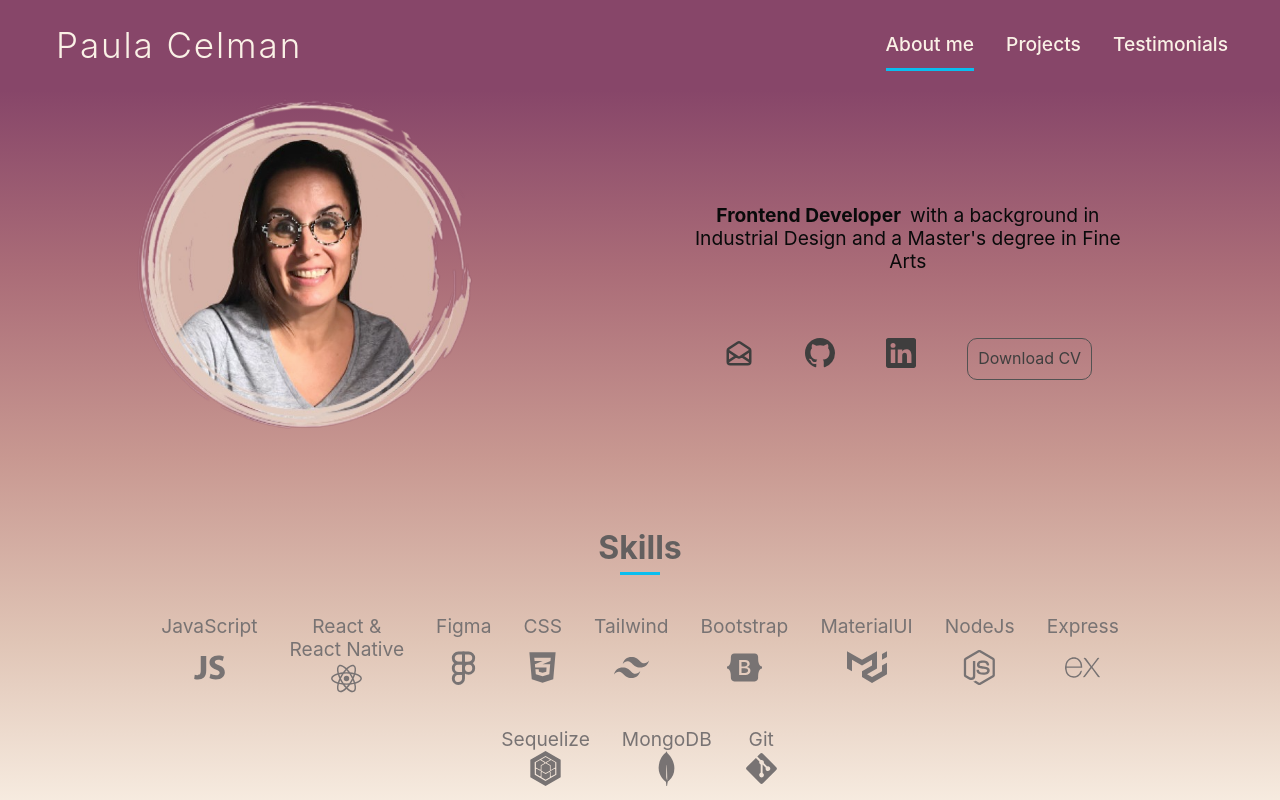
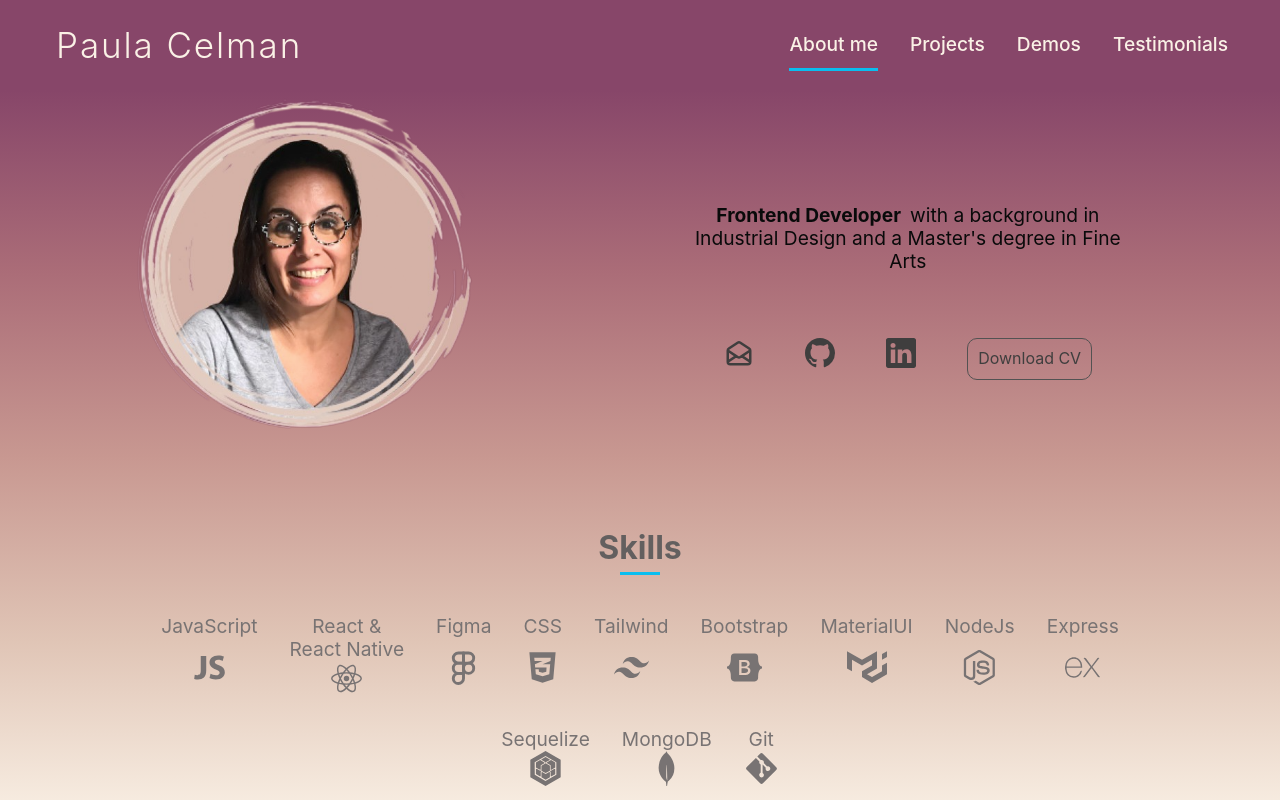
Before and after one commit to pcelman/Portfolio_2.0, a React (Vite) app: page / in a window 1280 px wide. Shown: the top 800 px of the page. Built offline with nearby package versions, Linux system fonts and the light colour scheme; a web font is replaced by a local one.

Commit message:
refactor: demo

```diff
--- a/src/App.jsx
+++ b/src/App.jsx
@@ -12,7 +12,7 @@ function App() {
       <Navbar />
       <About />
       <Projects />
-      {/* <Demo /> */}
+      <Demo />
       <Testimonials />
       <Footer />
     </div>
--- a/src/components/Navbar.jsx
+++ b/src/components/Navbar.jsx
@@ -49,7 +49,7 @@ const Navbar = () => {
               Projects
             </Link>
           </li>{" "}
-          {/* <li className="nav__item">
+          <li className="nav__item">
             <Link
               to="demo"
               spy={true}
@@ -60,7 +60,7 @@ const Navbar = () => {
             >
               Demos
             </Link>
-          </li> */}
+          </li>
           <li className="nav__item">
             <Link
               to="testimonials"
```
